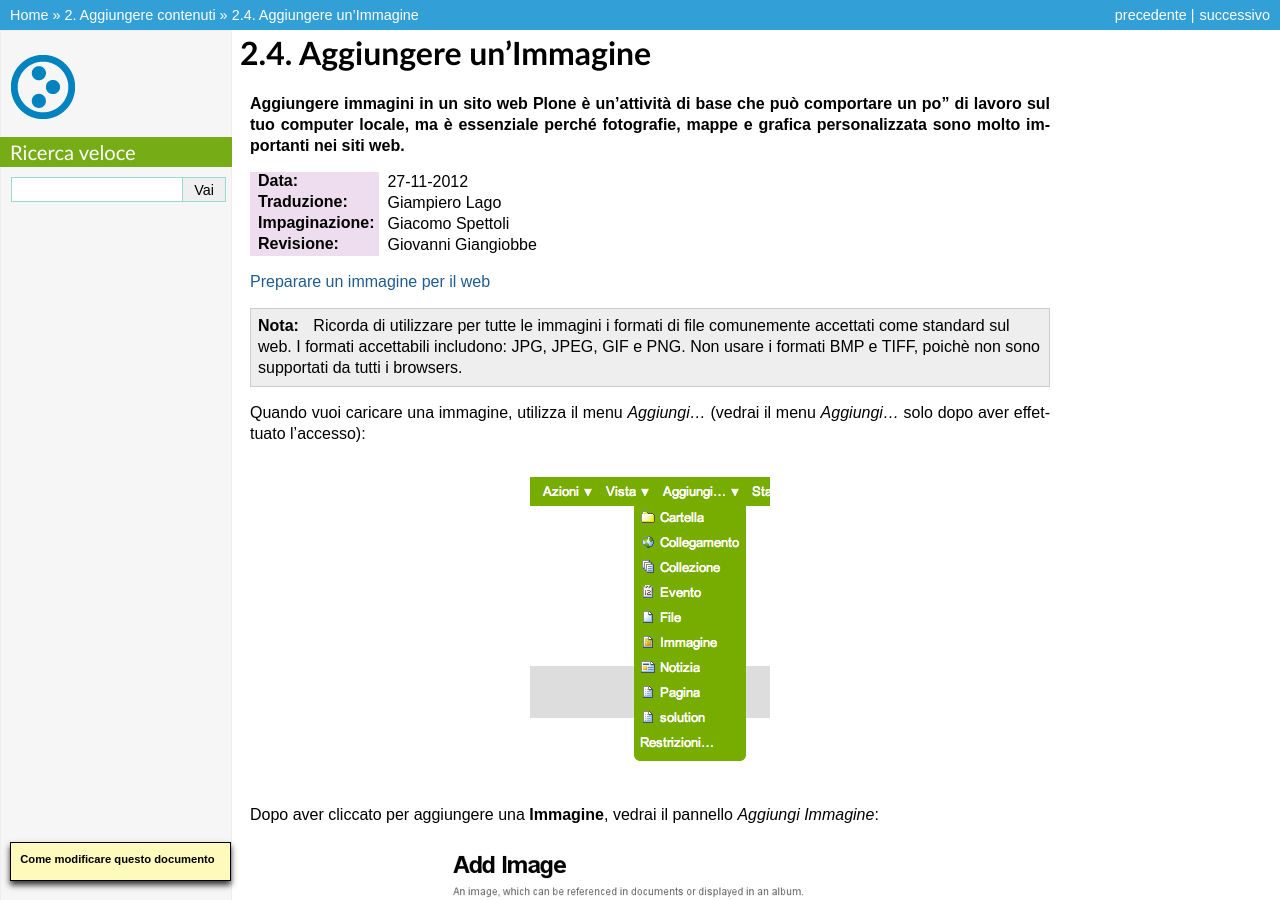
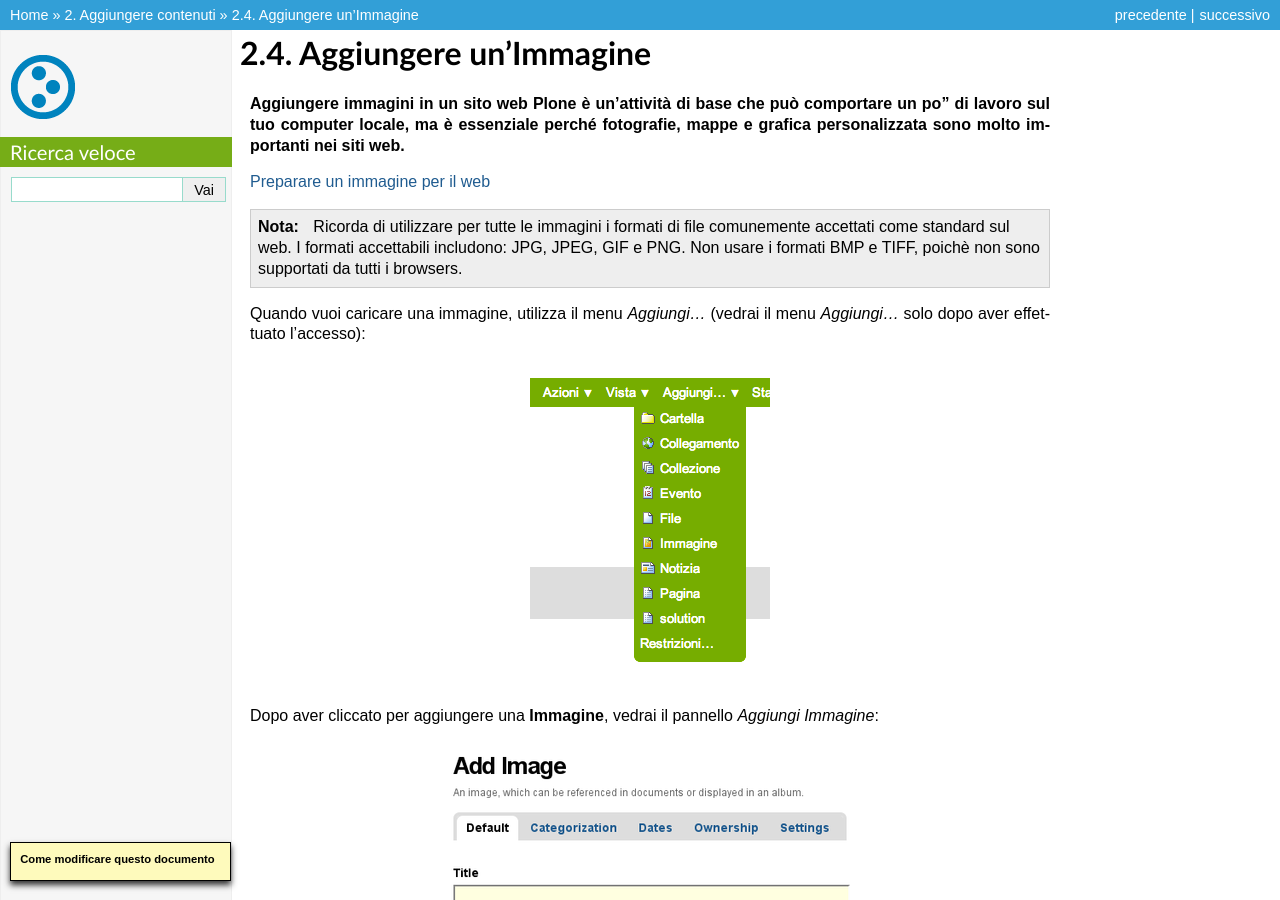
Before and after one commit to plone-it/collective.italiandocumentation, a Sphinx documentation site: the page built from source/adding-content/adding-images.rst, in a window 1280 px wide and 900 px high. Built offline with Sphinx 7.4.7, drawn with Linux system fonts in a browser that asks for light colours; pages that are not in the unit, such as notebooks, are missing from menus.

Commit message:
Tolta tabella intestazione

```diff
--- a/source/adding-content/adding-images.rst
+++ b/source/adding-content/adding-images.rst
@@ -6,16 +6,8 @@ comportare un po' di lavoro sul tuo computer locale, ma è essenziale
 perché fotografie, mappe e grafica personalizzata sono molto importanti nei
 siti web.**
 
-:Data: 27-11-2012
-:Traduzione: Giampiero Lago
-:Impaginazione: Giacomo Spettoli
-:Revisione: Giovanni Giangiobbe
-
-
 `Preparare un immagine per il web
 <../adding-content/preparing-images-for-the-web.html>`_
-
-
 
 .. note::
     Ricorda di utilizzare per tutte le immagini i formati di file comunemente accettati come standard sul web.
```
